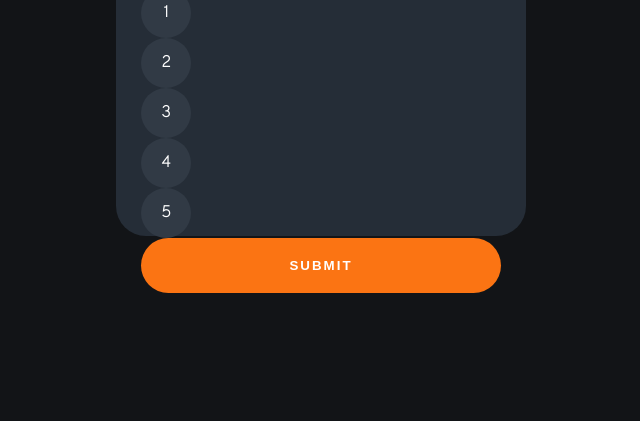
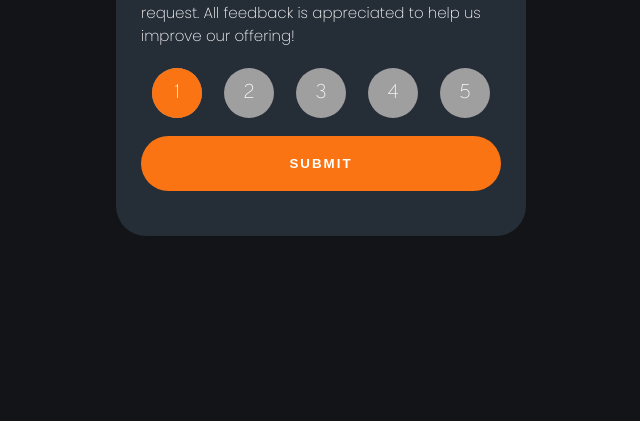
Before and after one commit to ImalKesara/Interactive-rating-component, a plain HTML site: page index.html in a window 1280 px wide. Shown: the part 379-800 px from the top of the page, without its empty margins (319-959 px from the left). Drawn offline with nearby package versions, Linux system fonts and the light colour scheme.

Commit message:
btn to input submit

```diff
--- a/index.html
+++ b/index.html
@@ -47,18 +47,42 @@
                 <p>Please let us know how we did with your support request. All feedback is appreciated to help us improve our offering!</p>
             </div>
 
-            <form id="form">
+            <form>
                 <div class="rating-stars-radio">
-                    <div class="rate r1">1</div>
-                    <div class="rate r2">2</div>
-                    <div class="rate r3">3</div>
-                    <div class="rate r4">4</div>
-                    <div class="rate r5">5</div>
+                    <div class="input-container">
+                        <input type="radio" name="radio" value="one" checked>
+                        <div class="radio-title">
+                            <label for="1">1</label>
+                        </div>
+                    </div>
+                    <div class="input-container">
+                        <input type="radio" name="radio" value="two">
+                        <div class="radio-title">
+                            <label for="2">2</label>
+                        </div>
+                    </div>
+                    <div class="input-container">
+                        <input type="radio" name="radio" value="three">
+                        <div class="radio-title">
+                            <label for="3">3</label>
+                        </div>
+                    </div>
+                    <div class="input-container">
+                        <input type="radio" name="radio" value="four">
+                        <div class="radio-title">
+                            <label for="4">4</label>
+                        </div>
+                    </div>
+                    <div class="input-container">
+                        <input type="radio" name="radio" value="five">
+                        <div class="radio-title">
+                            <label for="5">5</label>
+                        </div>
+                    </div>
                 </div>
 
-                <button>Submit</button>
+                <input type="submit" value="submit">
             </form>
-
         </div>
     </div>
 
--- a/script.js
+++ b/script.js
@@ -0,0 +1,18 @@
+const form = document.querySelector('form');
+let one = document.querySelector('#one');
+
+
+form.addEventListener('submit', (e) => {
+    e.preventDefault();
+    if (form.radio.value == 'one') {
+        console.log('one');
+    } else if (form.radio.value == 'two') {
+        console.log('two');
+    } else if (form.radio.value == 'three') {
+        console.log('three');
+    } else if (form.radio.value == 'four') {
+        console.log('four');
+    } else {
+        console.log('five')
+    }
+})
--- a/style.css
+++ b/style.css
@@ -65,7 +65,7 @@ body {
     background-color: rgb(161, 159, 159);
 }
 
-button {
+input[type=submit] {
     display: block;
     background-color: hsl(25, 97%, 53%);
     color: white;
@@ -79,7 +79,7 @@ button {
     transition: all .3s ease-in-out;
 }
 
-button:hover {
+input[type=submit]:hover {
     background-color: white;
     color: hsl(25, 97%, 53%);
 }
@@ -89,3 +89,55 @@ button:hover {
     font-weight: 400 !important;
     font-size: 15px;
 }
+
+.rating-stars-radio {
+    display: flex;
+    justify-content: space-around;
+}
+
+.input-container {
+    position: relative;
+    /* border: 1px solid wheat; */
+    width: 50px;
+    height: 50px;
+    border-radius: 50px;
+    background: rgb(159, 159, 159);
+    bottom: 18px;
+}
+
+.input-container input {
+    position: absolute;
+    width: 50px;
+    height: 50px;
+    color: red !important;
+    z-index: 2;
+    opacity: 0;
+    top: 0;
+    transition: all .3s ease-in-out;
+}
+
+.input-container .radio-title {
+    display: flex;
+    flex-direction: row;
+    align-items: center;
+    justify-content: center;
+    /* border: 1px solid pink; */
+    height: 50px;
+    border-radius: 50px;
+    transition: all .1s ease-in;
+    border: 0;
+}
+
+.input-container label {
+    font-size: 20px;
+}
+
+input:checked+.radio-title {
+    background-color: hsl(25, 97%, 53%);
+    border-radius: 50px;
+}
+
+input:hover+.radio-title {
+    background-color: rgb(113, 113, 113);
+    border-radius: 50px;
+}
```
